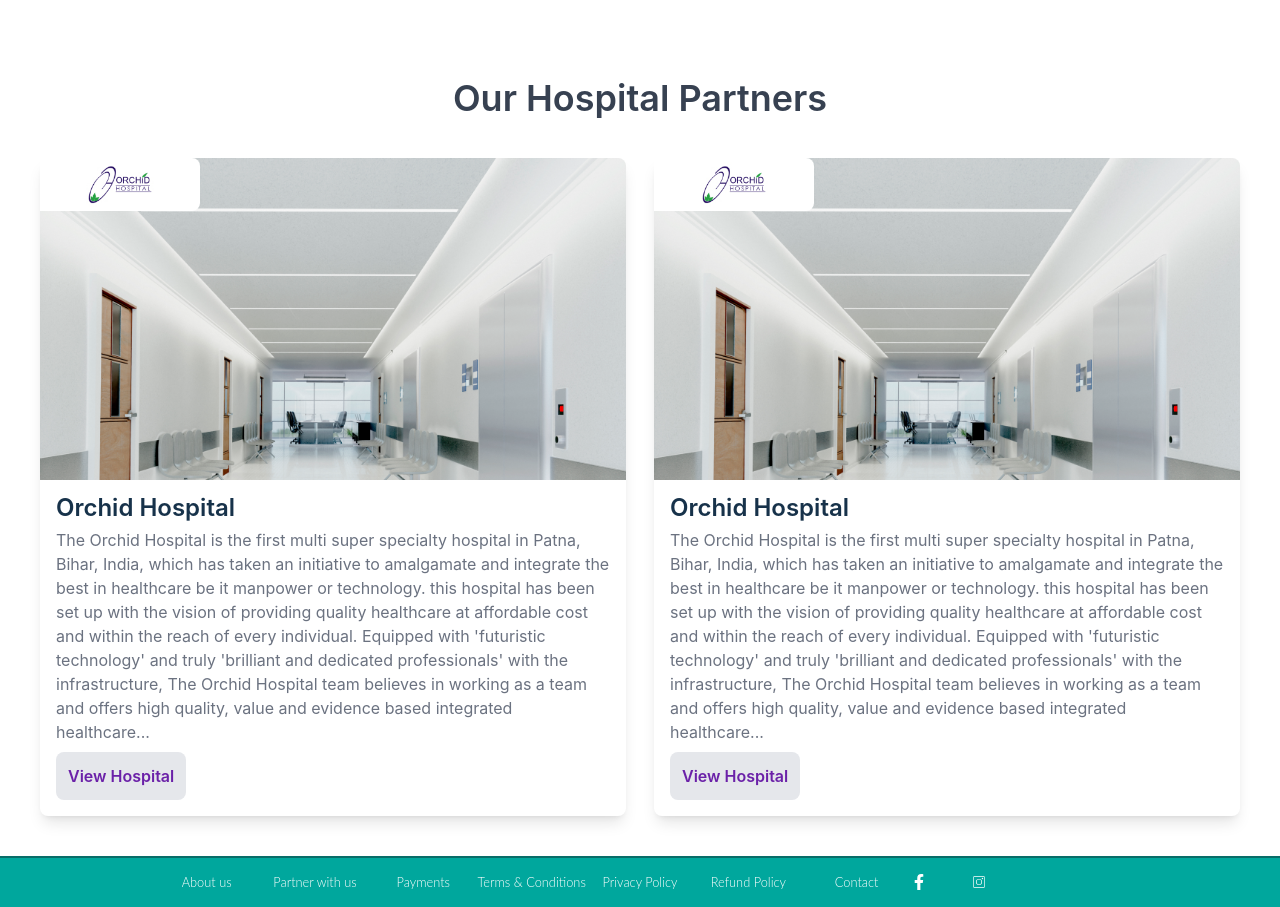
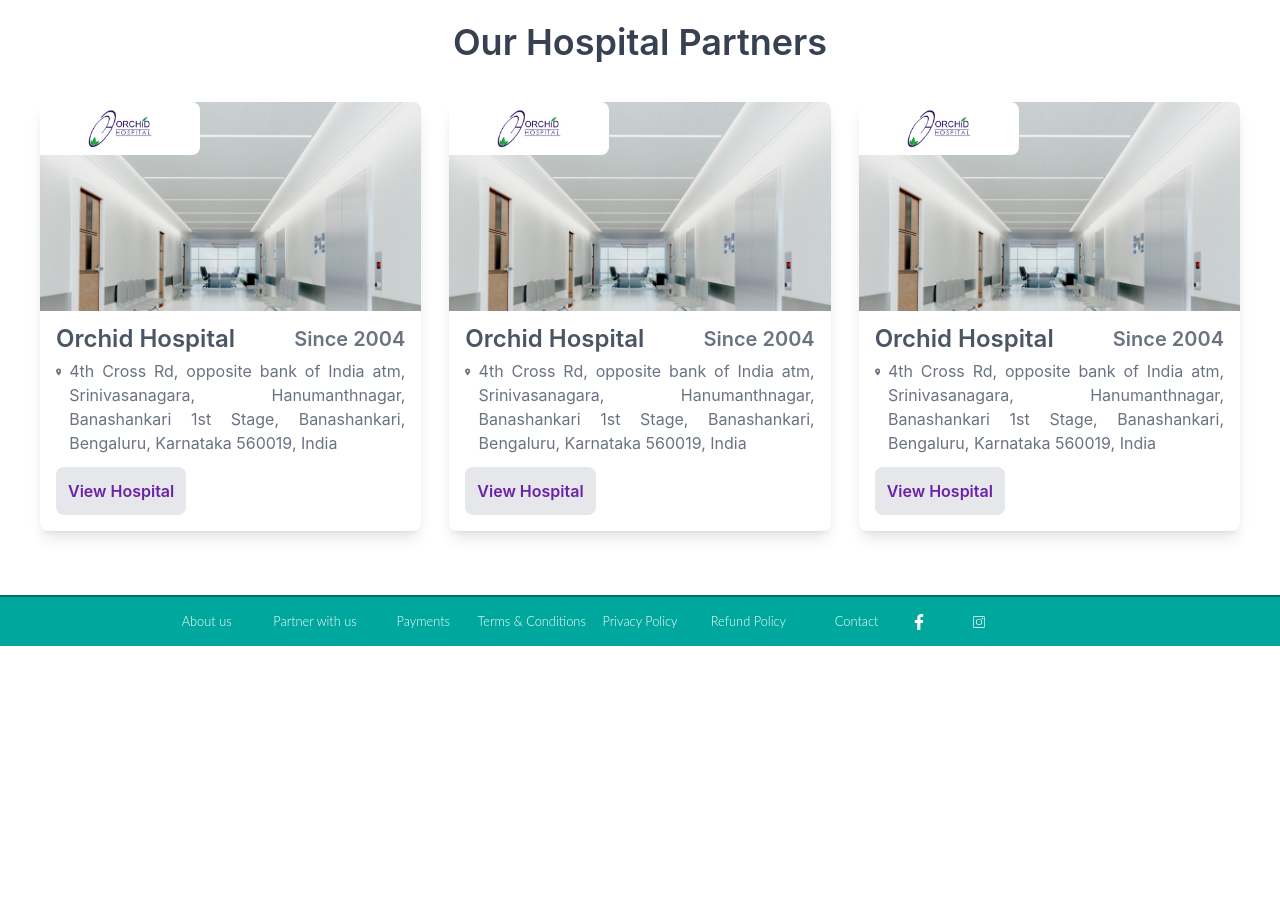
Before and after one commit to aakashk1905/medlifeFrontend, a React (Create React App) app: page /hospitals in a window 1280 px wide. Shown: the part 583-1490 px from the top of the page. After the commit the page ends 1229 px from the top, so only its background shows below. Built offline with nearby package versions, Linux system fonts and the light colour scheme.

Commit message:
hospital page hospital card reshaped

```diff
--- a/src/Components/Hospitals/HospitalHero.jsx
+++ b/src/Components/Hospitals/HospitalHero.jsx
@@ -51,12 +51,12 @@
                 </div>
 
           <div className=''>
-            <div className='flex justify-center'>
+            <div className='flex justify-center -mt-6 lg:-mt-4 ml-6 lg:ml-0'>
             <img className='w-2/3 lg:w-full' src={ellipse} alt="" />
             </div>
 
                       {/* Card for small and medium screens */}
-<div className="w-full flex lg:hidden">
+<div className="w-full flex justify-center lg:hidden">
           <div className="bg-[#FCFCFF] py-3 px-2 md:px-8 flex gap-0 items-center justify-between rounded-md shadow-lg">
             <div className="border-r-2 pr-12">
               <h1 className="text-md md:text-3xl font-bold text-[#5854a8]">
--- a/src/Components/Hospitals/OurHospitals.jsx
+++ b/src/Components/Hospitals/OurHospitals.jsx
@@ -1,11 +1,12 @@
 import React from 'react';
 import hospital from "../../Assests/hospital.png"
 import logo from "../../Assests/logo.png"
+import { FaLocationDot } from "react-icons/fa6";
 
 
 const OurHospitals = () => {
     return (
-        <div className="py-10 px-10">
+        <div className="mt-10 mb-16 px-10">
       <div>
         {/* Headline */}
         <h1 className="text-gray-700 text-4xl font-semibold text-center mb-10">
@@ -13,26 +14,7 @@
         </h1>
 
         {/* Blogs card */}
-        <div className="grid grid-cols-1 md:grid-cols-2 gap-7">
-          <div className="shadow-lg rounded-lg">
-            <div className='relative'>
-              <div className='bg-white absolute top-0 left-0 px-4 py-1 rounded-r-lg'>
-                <img className='w-32' src={logo} alt="" />
-              </div>
-            <img className="w-full mb-3 rounded-t-lg" src={hospital} alt="" />
-            </div>
-            <div className="px-4 pb-4">
-            <h1 className="text-[#17324A] text-2xl font-semibold mb-1">
-            Orchid Hospital
-            </h1>
-            <p className="text-gray-500 mb-2">
-            The Orchid Hospital is the first multi super specialty hospital in Patna, Bihar, India, which has taken an initiative to amalgamate and integrate the best in healthcare be it manpower or technology. this hospital has been set up with the vision of providing quality healthcare at affordable cost and within the reach of every individual. Equipped with 'futuristic technology' and truly 'brilliant and dedicated professionals' with the infrastructure, The Orchid Hospital team believes in working as a team and offers high quality, value and evidence based integrated healthcare...
-            </p>
-            <button className="bg-gray-200 rounded-lg p-3 font-semibold text-purple-800">
-              View Hospital
-            </button>
-            </div>
-          </div>
+        <div className="grid grid-cols-1 md:grid-cols-2 lg:grid-cols-3 gap-7">
 
 
           <div className="shadow-lg rounded-lg">
@@ -43,17 +25,68 @@
             <img className="w-full mb-3 rounded-t-lg" src={hospital} alt="" />
             </div>
             <div className="px-4 pb-4">
-            <h1 className="text-[#17324A] text-2xl font-semibold mb-1">
+            <h1 className="text-gray-600 text-2xl font-semibold mb-1 flex justify-between items-center">
             Orchid Hospital
+            <span className='text-gray-500 text-xl'>Since 2004</span>
             </h1>
-            <p className="text-gray-500 mb-2">
-            The Orchid Hospital is the first multi super specialty hospital in Patna, Bihar, India, which has taken an initiative to amalgamate and integrate the best in healthcare be it manpower or technology. this hospital has been set up with the vision of providing quality healthcare at affordable cost and within the reach of every individual. Equipped with 'futuristic technology' and truly 'brilliant and dedicated professionals' with the infrastructure, The Orchid Hospital team believes in working as a team and offers high quality, value and evidence based integrated healthcare...
+
+            <p className="text-gray-500 mb-3 text-justify flex gap-2">
+              <FaLocationDot className='mt-1 text-lg'></FaLocationDot>
+            4th Cross Rd, opposite bank of India atm, Srinivasanagara, Hanumanthnagar, Banashankari 1st Stage, Banashankari, Bengaluru, Karnataka 560019, India
             </p>
             <button className="bg-gray-200 rounded-lg p-3 font-semibold text-purple-800">
               View Hospital
             </button>
             </div>
           </div>
+
+          <div className="shadow-lg rounded-lg">
+            <div className='relative'>
+              <div className='bg-white absolute top-0 left-0 px-4 py-1 rounded-r-lg'>
+                <img className='w-32' src={logo} alt="" />
+              </div>
+            <img className="w-full mb-3 rounded-t-lg" src={hospital} alt="" />
+            </div>
+            <div className="px-4 pb-4">
+            <h1 className="text-gray-600 text-2xl font-semibold mb-1 flex justify-between items-center">
+            Orchid Hospital
+            <span className='text-gray-500 text-xl'>Since 2004</span>
+            </h1>
+
+            <p className="text-gray-500 mb-3 text-justify flex gap-2">
+              <FaLocationDot className='mt-1 text-lg'></FaLocationDot>
+            4th Cross Rd, opposite bank of India atm, Srinivasanagara, Hanumanthnagar, Banashankari 1st Stage, Banashankari, Bengaluru, Karnataka 560019, India
+            </p>
+            <button className="bg-gray-200 rounded-lg p-3 font-semibold text-purple-800">
+              View Hospital
+            </button>
+            </div>
+          </div>
+
+          <div className="shadow-lg rounded-lg">
+            <div className='relative'>
+              <div className='bg-white absolute top-0 left-0 px-4 py-1 rounded-r-lg'>
+                <img className='w-32' src={logo} alt="" />
+              </div>
+            <img className="w-full mb-3 rounded-t-lg" src={hospital} alt="" />
+            </div>
+            <div className="px-4 pb-4">
+            <h1 className="text-gray-600 text-2xl font-semibold mb-1 flex justify-between items-center">
+            Orchid Hospital
+            <span className='text-gray-500 text-xl'>Since 2004</span>
+            </h1>
+
+            <p className="text-gray-500 mb-3 text-justify flex gap-2">
+              <FaLocationDot className='mt-1 text-lg'></FaLocationDot>
+            4th Cross Rd, opposite bank of India atm, Srinivasanagara, Hanumanthnagar, Banashankari 1st Stage, Banashankari, Bengaluru, Karnataka 560019, India
+            </p>
+            <button className="bg-gray-200 rounded-lg p-3 font-semibold text-purple-800">
+              View Hospital
+            </button>
+            </div>
+          </div>
+
+
         </div>
       </div>
     </div>
```
